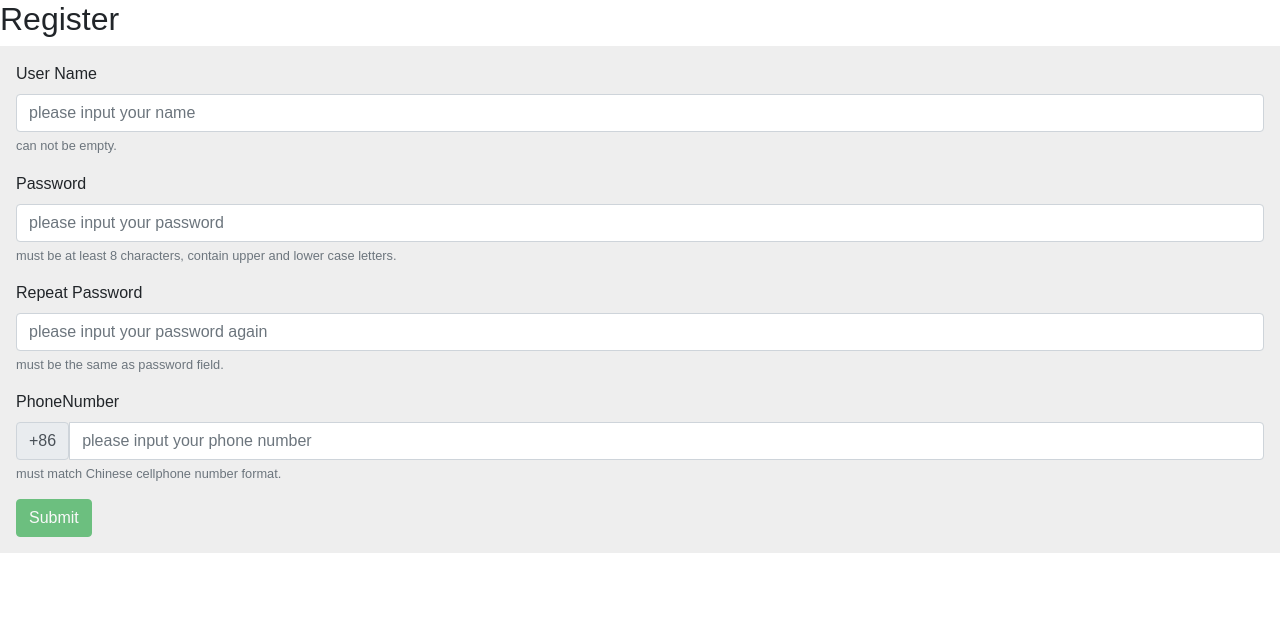
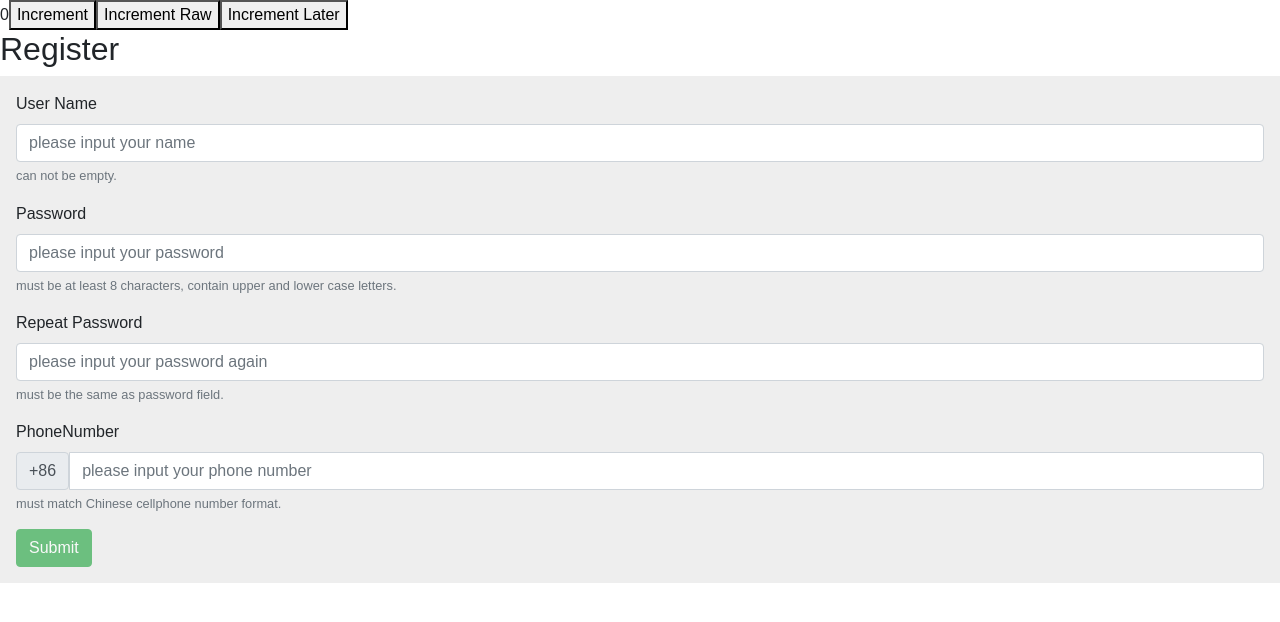
Before and after one commit to ym-guotao/mini-account, a React app: page / in a window 1280 px wide. Shown: the top 622 px of the page. Built offline with nearby package versions, Linux system fonts and the light colour scheme.

Commit message:
play with travis CI

```diff
--- a/package.json
+++ b/package.json
@@ -22,11 +22,13 @@
     "eslint-plugin-import": "2.8.0",
     "eslint-plugin-jsx-a11y": "5.1.1",
     "eslint-plugin-react": "7.4.0",
+    "events": "^1.1.1",
     "extract-text-webpack-plugin": "3.0.2",
     "file-loader": "1.1.5",
     "fs-extra": "3.0.1",
     "html-webpack-plugin": "2.29.0",
     "jest": "20.0.4",
+    "material-ui": "^1.0.0-beta.29",
     "object-assign": "4.1.1",
     "postcss-flexbugs-fixes": "3.2.0",
     "postcss-loader": "2.0.8",
@@ -36,6 +38,7 @@
     "react": "^16.1.1",
     "react-dev-utils": "^4.2.1",
     "react-dom": "^16.1.1",
+    "react-jss": "^8.2.1",
     "react-redux": "^5.0.6",
     "reactstrap": "^5.0.0-alpha.4",
     "redux": "^3.7.2",
--- a/src/App.js
+++ b/src/App.js
@@ -16,6 +16,9 @@ import {
   CardBody,
   CardTitle
 } from 'reactstrap'
+
+import Dialog from './components/Dialog'
+import FiberString from './components/FiberString'
 import { accountFormSubmit, onFieldChange } from './actions/accountForm'
 
 import style from './App.css'
@@ -99,6 +102,10 @@ class App extends Component {
       !userName || wrongPassword || wrongRepeatPassword || wrongPhoneNumber
     return (
       <div className="App">
+        <FiberString />
+        {/* <Dialog>
+          <h4>呵呵哒</h4>
+        </Dialog> */}
         <h2>Register</h2>
         <Form
           onSubmit={event => this.onSubmit(event)}
--- /dev/null
+++ b/src/components/Dialog.js
@@ -0,0 +1,39 @@
+import React from 'react'
+import { createPortal } from 'react-dom'
+import injectSheet from 'react-jss'
+
+// define css
+const styles = {
+  dialog: {
+    position: 'fixed',
+    top: 0,
+    left: 0,
+    right: 0,
+    bottom: 0,
+    zIndex: 9,
+    background: 'rgba(0, 0, 0, 0.3)'
+  }
+}
+
+class Dialog extends React.Component {
+  constructor() {
+    super(...arguments)
+
+    const doc = window.document
+    this.node = doc.createElement('div')
+    doc.body.appendChild(this.node)
+  }
+
+  render() {
+    return createPortal(
+      <div className={this.props.classes.dialog}>{this.props.children}</div>, //塞进传送门的JSX
+      this.node //传送门的另一端DOM node
+    )
+  }
+
+  componentWillUnmount() {
+    window.document.body.removeChild(this.node)
+  }
+}
+
+export default injectSheet(styles)(Dialog)
--- /dev/null
+++ b/src/components/FiberString.js
@@ -0,0 +1,46 @@
+import React from 'react'
+
+class Play extends React.Component {
+  constructor() {
+    super(...arguments)
+
+    this.onClick = this.onClick.bind(this)
+    this.onClickLater = this.onClickLater.bind(this)
+
+    this.state = {
+      count: 0
+    }
+  }
+
+  onClick() {
+    this.setState({ count: this.state.count + 1 })
+    console.log('# this.state', this.state)
+  }
+
+  onClickLater() {
+    setTimeout(() => {
+      this.setState({ count: this.state.count + 1 })
+      console.log('# this.state', this.state)
+    })
+  }
+
+  componentDidMount() {
+    document.querySelector('#btn-raw').addEventListener('click', this.onClick)
+  }
+
+  render() {
+    console.log('#enter render')
+    return (
+      <div>
+        <div>
+          {this.state.count}
+          <button onClick={this.onClick}>Increment</button>
+          <button id="btn-raw">Increment Raw</button>
+          <button onClick={this.onClickLater}>Increment Later</button>
+        </div>
+      </div>
+    )
+  }
+}
+
+export default Play
```
Also changed, not shown: .travis.yml (added), 1 other file (tests, documents, lock files or other folders).
